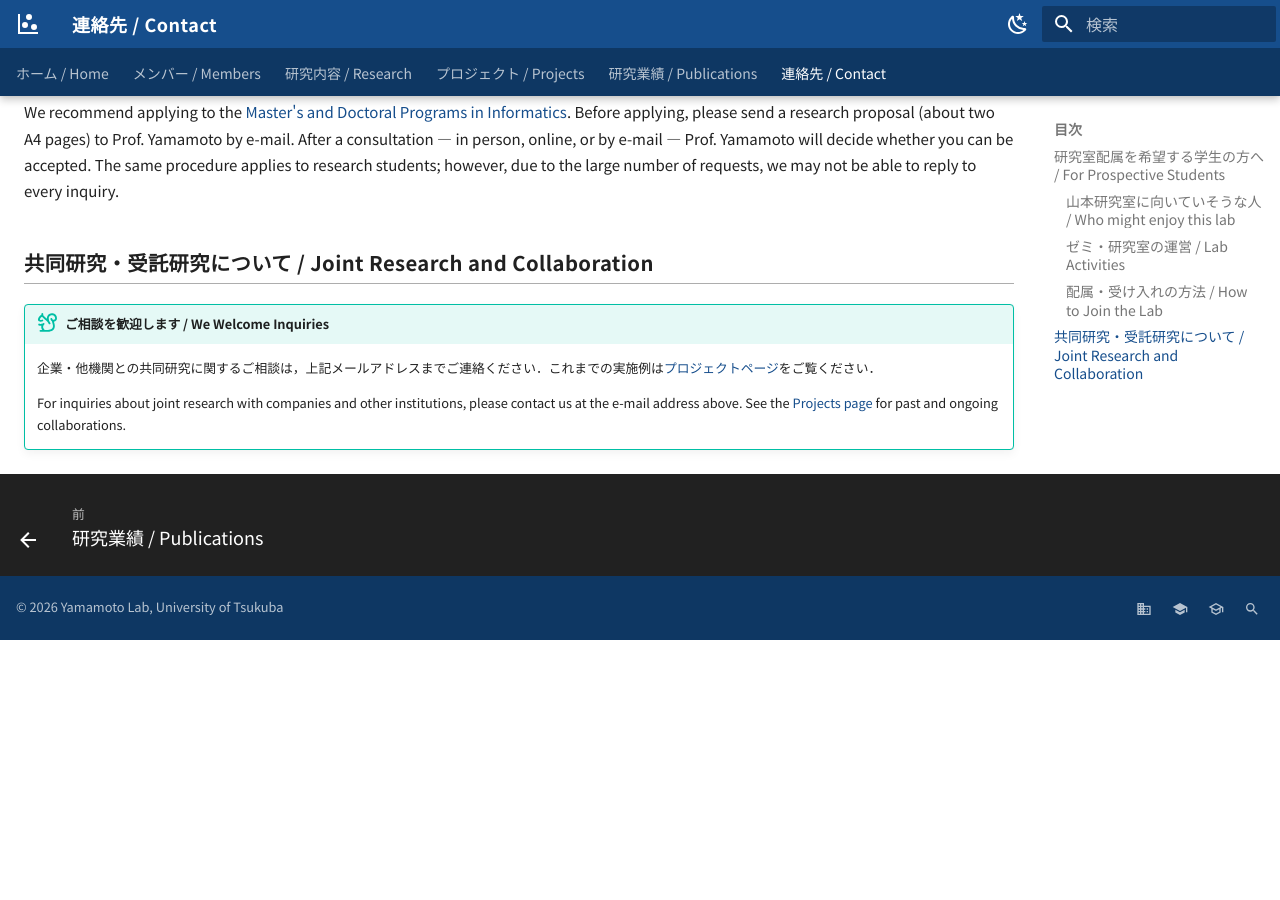
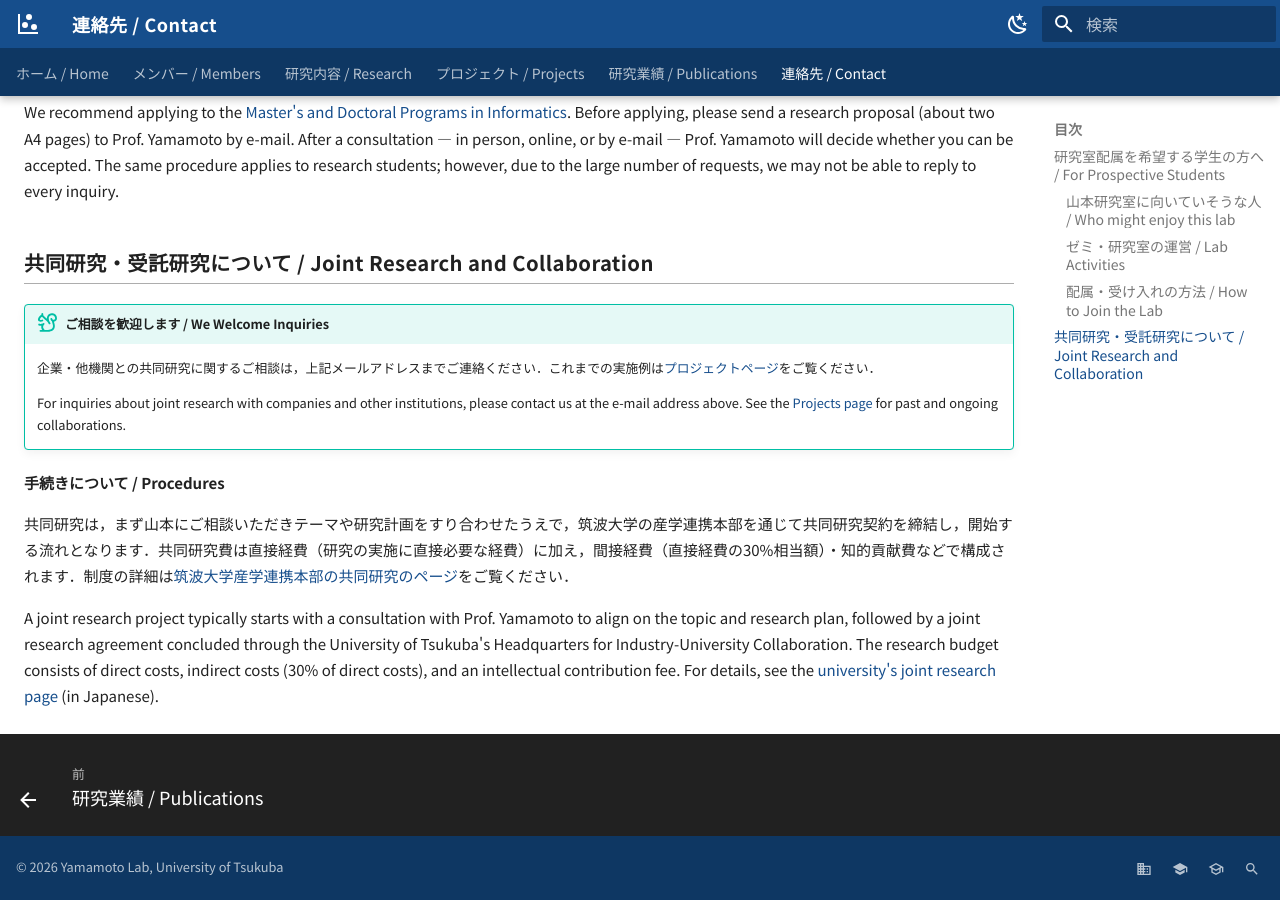
Before and after one commit to yamamotolab-tsukuba/yamamotolab-tsukuba.github.io, an MkDocs documentation site: the page built from docs/contact.md, in a window 1280 px wide and 900 px high, scrolled down 1595 px. Built offline with MkDocs 1.6.1 and Material for MkDocs 9.7.7, drawn with Linux system fonts in a browser that asks for light colours; before the commit the page ends 2235 px from its top, so only the background shows below that.

Commit message:
連絡先の共同研究に産学連携本部リンクと手続き・経費の紹介を追加
Co-Authored-By: Claude Fable 5 <noreply@anthropic.com>

```diff
--- a/docs/contact.md
+++ b/docs/contact.md
@@ -55,3 +55,9 @@ We recommend applying to the [Master's and Doctoral Programs in Informatics](htt
     企業・他機関との共同研究に関するご相談は，上記メールアドレスまでご連絡ください．これまでの実施例は[プロジェクトページ](projects.md)をご覧ください．
 
     For inquiries about joint research with companies and other institutions, please contact us at the e-mail address above. See the [Projects page](projects.md) for past and ongoing collaborations.
+
+**手続きについて / Procedures**
+
+共同研究は，まず山本にご相談いただきテーマや研究計画をすり合わせたうえで，筑波大学の産学連携本部を通じて共同研究契約を締結し，開始する流れとなります．共同研究費は直接経費（研究の実施に直接必要な経費）に加え，間接経費（直接経費の30%相当額）・知的貢献費などで構成されます．制度の詳細は[筑波大学産学連携本部の共同研究のページ](https://www.sanrenhonbu.tsukuba.ac.jp/joint-research/for_company-kyoudou/){:target="_blank"}をご覧ください．
+
+A joint research project typically starts with a consultation with Prof. Yamamoto to align on the topic and research plan, followed by a joint research agreement concluded through the University of Tsukuba's Headquarters for Industry-University Collaboration. The research budget consists of direct costs, indirect costs (30% of direct costs), and an intellectual contribution fee. For details, see the [university's joint research page](https://www.sanrenhonbu.tsukuba.ac.jp/joint-research/for_company-kyoudou/){:target="_blank"} (in Japanese).
```
